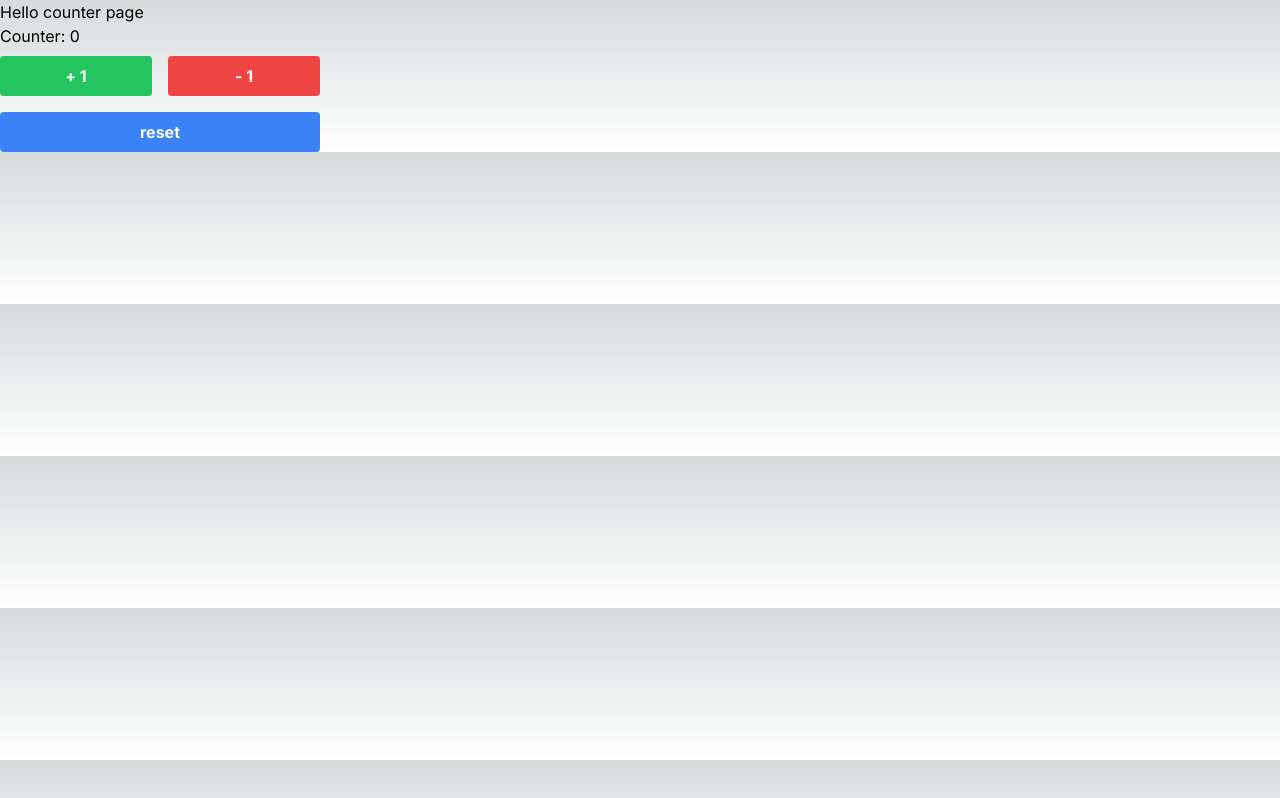
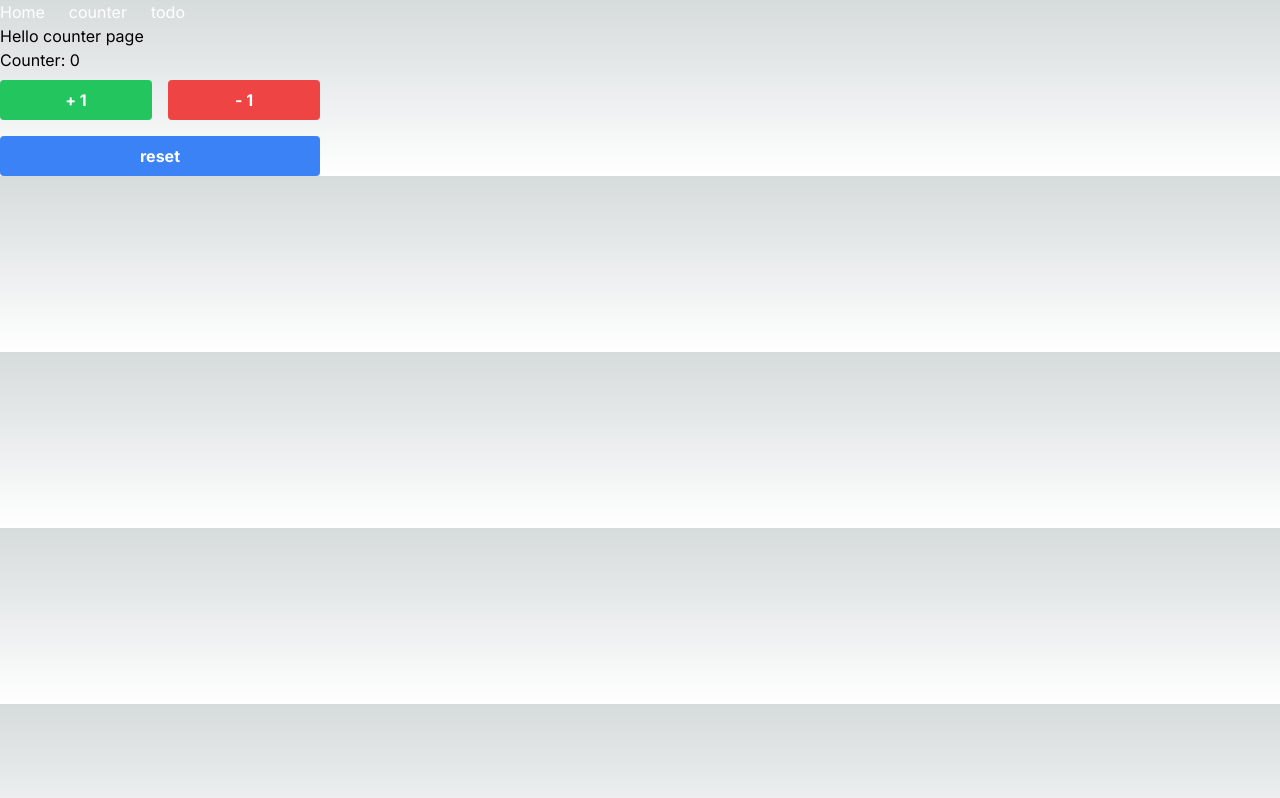
Before and after one commit to manuelWeb/redux-rtk-todo, a Next.js app: page /counter in a window 1280 px wide. Built offline with nearby package versions, Linux system fonts and the light colour scheme.

Commit message:
**feat** app/layout add main nav["/", "/counter", "/todo"]

```diff
--- a/src/app/layout.tsx
+++ b/src/app/layout.tsx
@@ -1,6 +1,7 @@
 import ReduxProvider from '@/redux/ReduxProvider'
 import './globals.css'
 import { Inter } from 'next/font/google'
+import Link from 'next/link'
 
 const inter = Inter({ subsets: ['latin'] })
 
@@ -18,6 +19,17 @@ export default function RootLayout({
     <html lang="en">
       <body className={inter.className}>
         <ReduxProvider>
+          <ul className='flex'>
+            <li className="mr-6">
+              <Link href='/' className="text-white">Home</Link>
+            </li>
+            <li className="mr-6">
+              <Link href='/counter' className="text-white">counter</Link>
+            </li>
+            <li className="mr-6">
+              <Link href='/todo' className="text-white">todo</Link>
+            </li>
+          </ul>
           {children}
         </ReduxProvider>
       </body>
```
